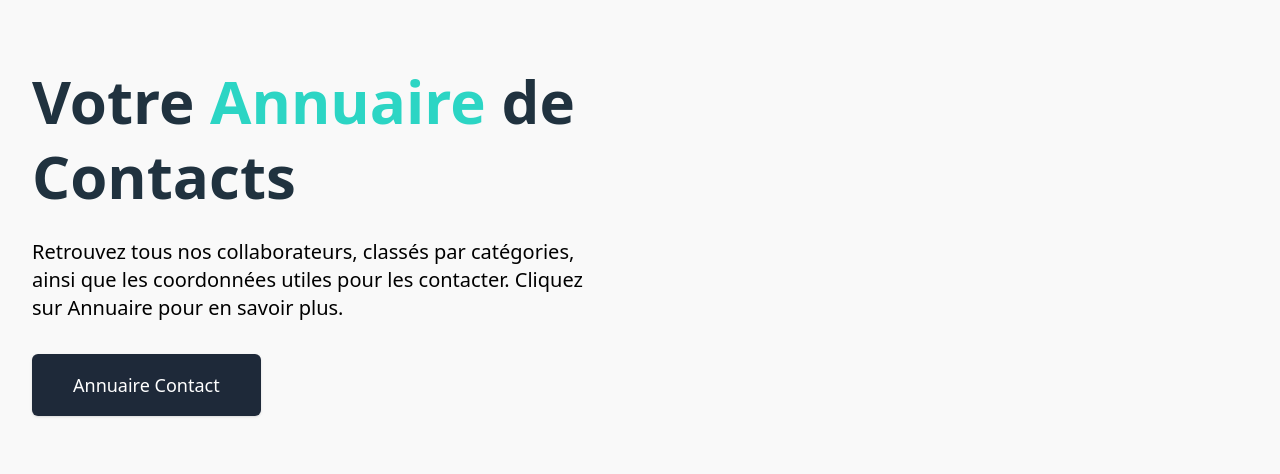
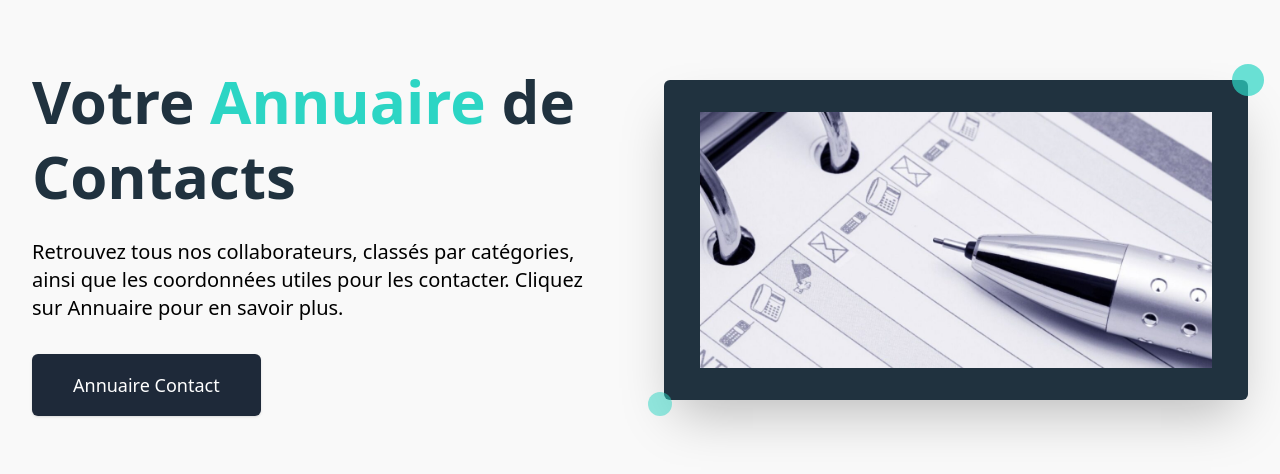
Before and after one commit to Simplon-hdf/brief-annuaire-contacts-groupe-c, an Angular app: page / in a window 1280 px wide. Shown: the top 474 px of the page. Built offline with nearby package versions, Linux system fonts and the light colour scheme.

Commit message:
feat(home): add illustrative image and decorative elements to home section

```diff
--- a/src/app/home/home.html
+++ b/src/app/home/home.html
@@ -29,6 +29,17 @@
 
             </article>
 
+            <figure class="relative order-1 lg:order-2">
+                <div class="relative bg-brand-blue rounded-md shadow-2xl p-8 transform hover:scale-105 transition-transform duration-300">
+                    <img
+                    src="home-image.jpg" alt="Illustration représentant un annuaire de contacts "
+                    class="w-full h-auto max-w-lg mx-auto" width="500" height="400">
+
+                    <div class="absolute -top-4 -right-4 w-8 h-8 bg-brand-azur rounded-full opacity-70"></div>
+                    <div class="absolute -bottom-4 -left-4 w-6 h-6 bg-brand-azur rounded-full opacity-50"></div>
+                </div>
+            </figure>
+
 
         </div>
 
```
